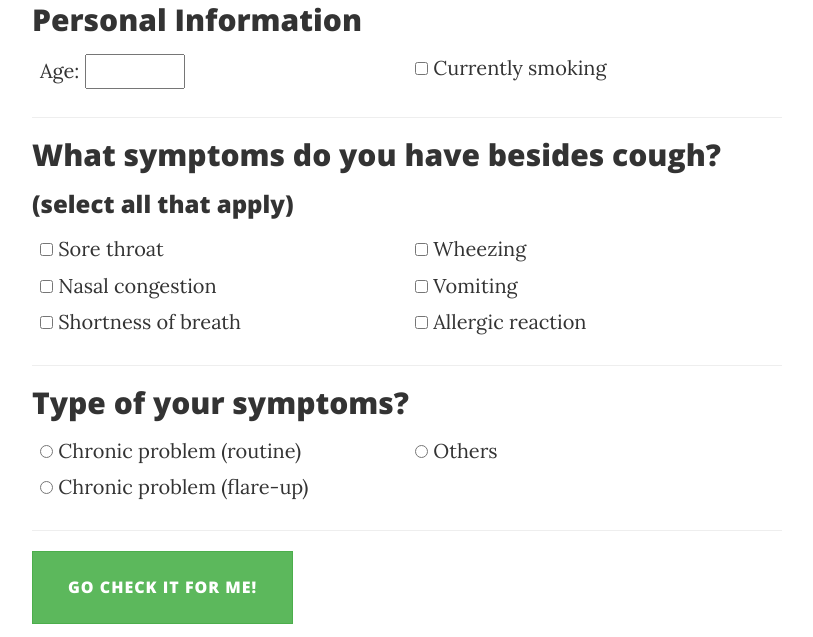
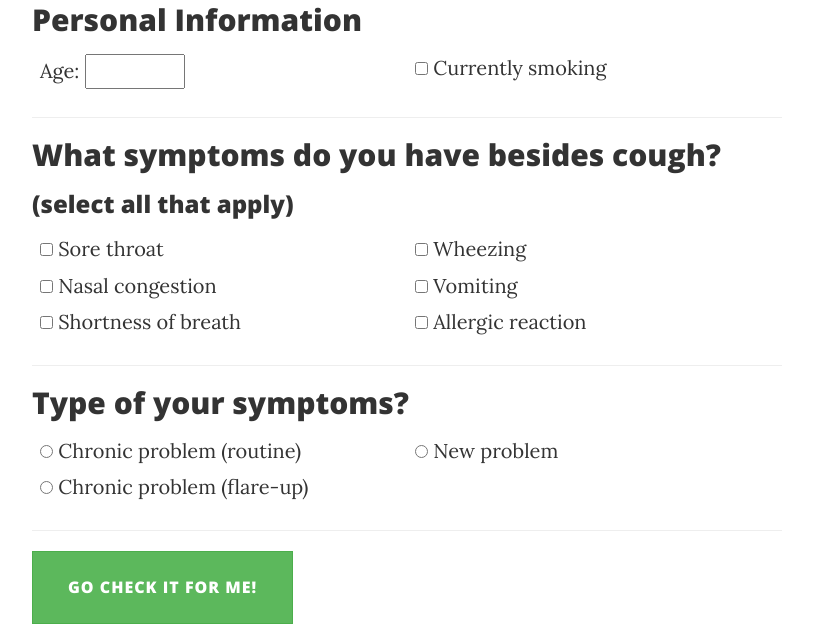
Before and after one commit to yue-huang/CoughChecker, a Flask app: page / in a window 1280 px wide. Shown: the part 800-1437 px from the top of the page, without its empty margins (233-1046 px from the left). Run offline with Flask 2, Linux system fonts and the light colour scheme; some libraries are stand-ins or nearby versions.

Commit message:
update type of problems

```diff
--- a/website/app/templates/index.html
+++ b/website/app/templates/index.html
@@ -130,7 +130,7 @@
               <div class="question" ><input id="q3.2" type="radio" name="q3" value="2" > Chronic problem (flare-up)</div>
             </div>
             <div class="right">
-              <div class="question"><input id="q3.3" type="radio" name="q3" value="0" > Others</div>
+              <div class="question"><input id="q3.3" type="radio" name="q3" value="0" > New problem</div>
             </div>
           </div>
           <hr>
```
